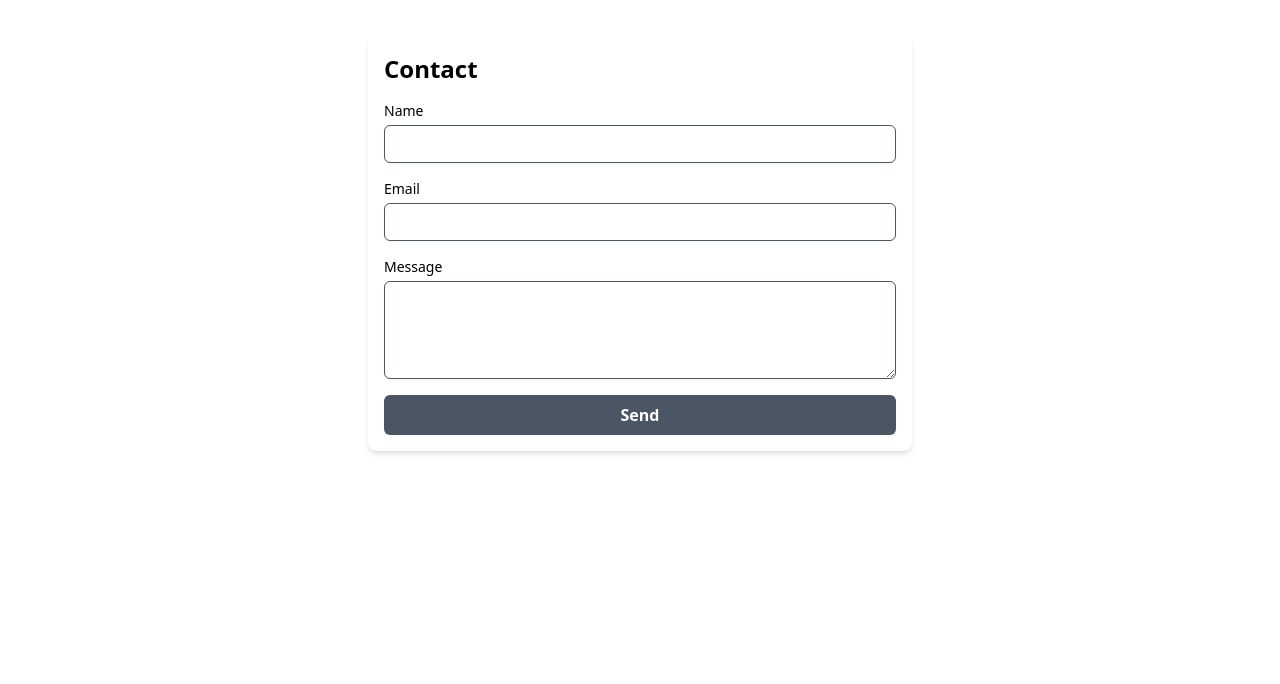
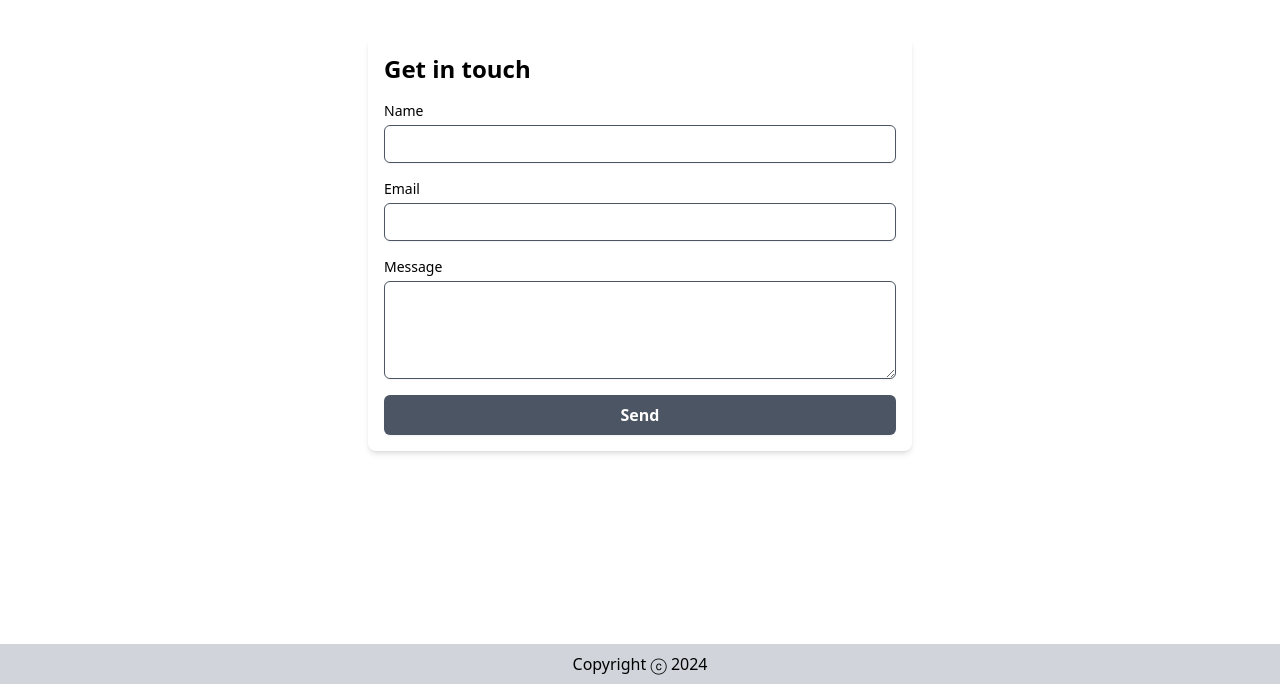
Before and after one commit to LunnS2/Portfolio-Website, a React (Vite) app: page / in a window 1280 px wide. Shown: the part 3356-4040 px from the top of the page. Before the commit the page ends 4000 px from the top, so only its background shows below. Built offline with nearby package versions, Linux system fonts and the light colour scheme.

Commit message:
Implement footer with dynamic copyright year update, subtle UI changes

```diff
--- a/src/components/contact.jsx
+++ b/src/components/contact.jsx
@@ -51,7 +51,7 @@ function ContactForm() {
   return (
     <section id="contact" className="min-h-screen flex items-center justify-center p-24 text-black bg-white dark:bg-black transition-colors duration-300">
       <div className="mx-auto p-4 bg-white shadow-md rounded-lg w-full lg:w-1/2">
-      <h2 className="text-2xl font-bold mb-4">Contact</h2>
+      <h2 className="text-2xl font-bold mb-4">Get in touch</h2>
       <form onSubmit={handleSubmit}>
         <div className="mb-4">
           <label htmlFor="name" className="block text-sm font-medium text-black">Name</label>
--- a/src/components/footer.jsx
+++ b/src/components/footer.jsx
@@ -1,7 +1,12 @@
 import React from "react";
 
 function Footer() {
-    return;
+    const year = new Date().getFullYear();
+    return (
+        <div className="bg-gray-300 text-black dark:bg-gray-800 dark:text-white p-2 w-full top-0 left-0 z-50 text-center transition-colors duration-300">
+            <p>Copyright ⓒ {year}</p>
+        </div>
+    )
 }
 
 export default Footer;
--- a/src/components/nav.jsx
+++ b/src/components/nav.jsx
@@ -14,7 +14,7 @@ const Navbar = () => {
         </div>
         <button
           onClick={() => setIsOpen(!isOpen)}
-          className="lg:hidden text-white focus:outline-none"
+          className="lg:hidden text-black dark:text-white focus:outline-none transition-colors duration-300"
         >
           {isOpen ? (
             <CloseIcon className="w-6 h-6" />
--- a/src/main.jsx
+++ b/src/main.jsx
@@ -1,7 +1,7 @@
 import React from 'react'
 import ReactDOM from 'react-dom/client'
 import App from './App.jsx'
-import './styling/index.css'
+import "./styling/index.css"
 
 ReactDOM.createRoot(document.getElementById('root')).render(
   <React.StrictMode>
```
